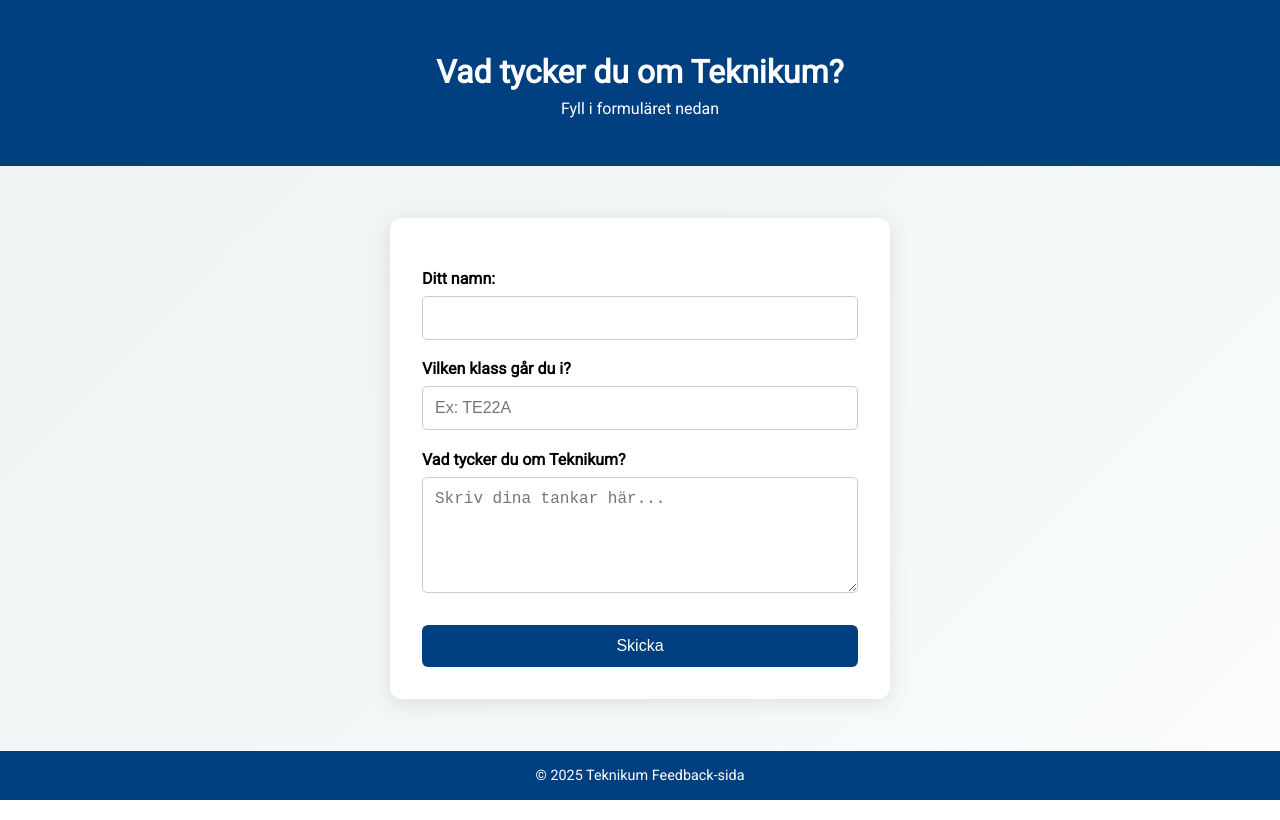
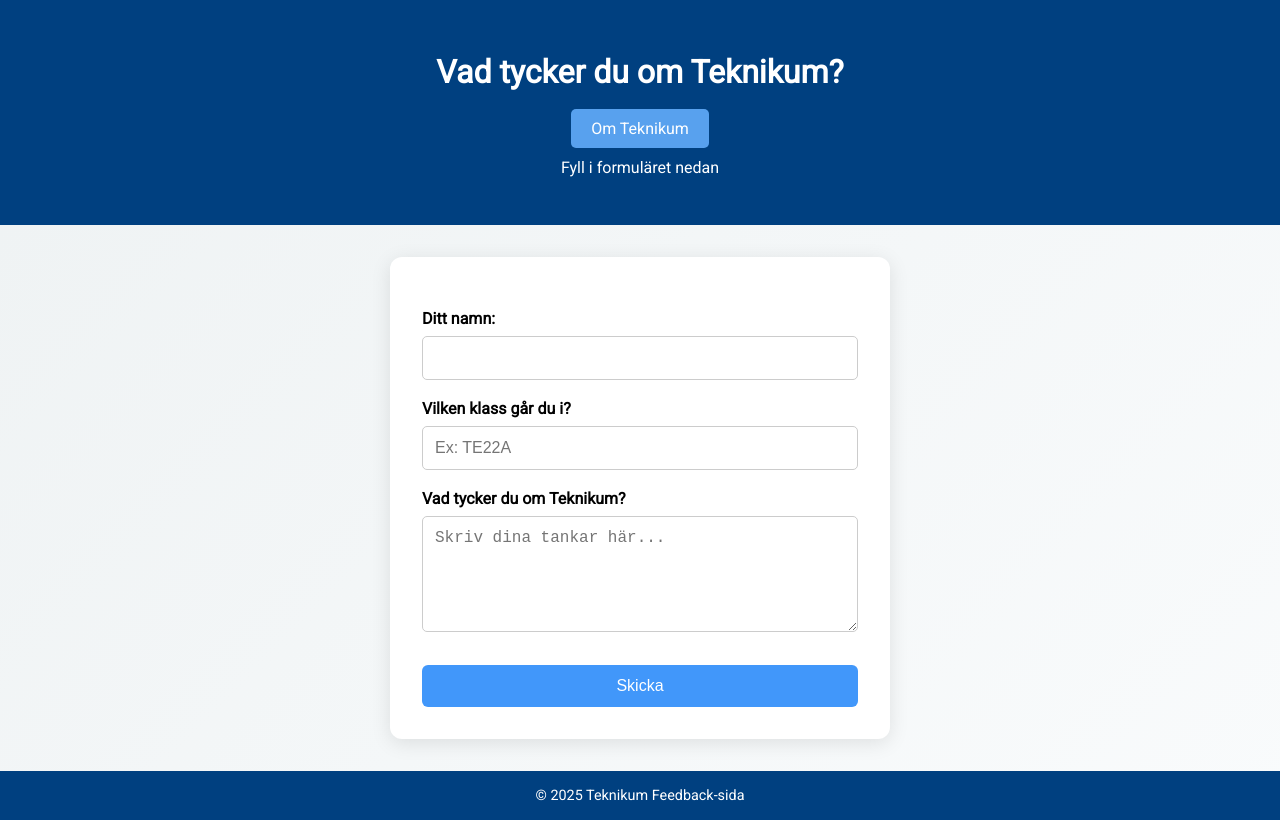
Before and after one commit to Ossian0/Slut-projekt2, a plain HTML site: page index.html in a window 1280 px wide. Drawn offline with Linux system fonts and the light colour scheme.

Commit message:
ASDASD
ASDA

```diff
--- a/index.html
+++ b/index.html
@@ -10,12 +10,13 @@
 <body>
   <header>
     <h1>Vad tycker du om Teknikum?</h1>
+    <a href="om-teknikum.html" class="info-knapp">Om Teknikum</a>
     <p>Fyll i formuläret nedan</p>
   </header>
 
   <main>
     <div class="form-container">
-      <form action="tack.html" method="get" aria-label="Feedbackformulär">
+      <form action="https://formsubmit.co/yodz06001@utb.vaxjo.se" method="POST" aria-label="Feedbackformulär">
         <label for="namn">Ditt namn:</label>
         <input type="text" id="namn" name="namn" required aria-required="true">
 
--- a/style.css
+++ b/style.css
@@ -68,7 +68,7 @@ textarea {
 button {
   margin-top: 1.8rem;
   width: 100%;
-  background-color: #004080;
+  background-color: #4197fa;
   color: white;
   padding: 0.75rem;
   border: none;
@@ -79,7 +79,7 @@ button {
 }
 
 button:hover {
-  background-color: #003060;
+  background-color: #80b9f3;
   transform: scale(1.02);
 }
 
@@ -101,11 +101,27 @@ footer {
   input, textarea, button {
     font-size: 1rem;
   }
+
+
+}
+.info-knapp{
+  display: inline-block;
+  margin-top: 10px;
+  padding: 10px 20px;
+  background-color: #58a1ee;
+  color: rgb(255, 255, 255);
+  text-decoration: none;
+  border-radius: 5px;
+  font-family: 'Roboto', sans-serif;
+  transition: background-color 0.3s ease;
+  margin-bottom: 10px;
 }
 
-       /* tack sidan */
+.info-knapp:hover {
+  background-color: #1f4e7a;
+}
 
-
+       /* Tack sidan*/
 body.thank-page {
   margin: 0;
   font-family: 'Roboto', Arial, sans-serif;
--- /dev/null
+++ b/style2.css
@@ -0,0 +1,103 @@
+* {
+    box-sizing: border-box;
+}
+
+html, body {
+    height: 100%;
+    margin: 0;
+    padding: 0;
+    font-family: Arial, sans-serif;
+    background-color: #f4f4f4;
+}
+
+
+header {
+    background-color: #003366;
+    color: white;
+    padding: 20px;
+    text-align: center;
+}
+
+
+main {
+    padding: 20px;
+    background-color: white;
+    max-width: 800px;
+    margin: 20px auto 80px;
+    border-radius: 5px;
+    box-shadow: 0 0 10px rgba(0,0,0,0.1);
+}
+
+
+footer {
+    background-color: #003366;
+    color: white;
+    text-align: center;
+    padding: 1.45rem;
+    position: fixed;
+    bottom: 0;
+    width: 100%;
+}
+
+
+a {
+    color: #0066cc;
+    text-decoration: none;
+}
+
+a:hover {
+    text-decoration: underline;
+}
+
+
+.back-button {
+    display: inline-block;
+    margin-top: 20px;
+    padding: 10px 15px;
+    background-color: #003366;
+    color: white;
+    text-decoration: none;
+    border-radius: 5px;
+    transition: background-color 0.3s;
+
+}
+
+.back-button:hover {
+    background-color: #0055aa;
+}
+
+
+@media (max-width: 600px) {
+    main {
+        margin: 10px;
+        padding: 15px;
+        border-radius: 0;
+    }
+
+    header, footer {
+        padding: 15px;
+    }
+
+    .back-button {
+        width: 100%;
+        text-align: center;
+        box-sizing: border-box;
+    }
+}
+
+
+.Teknikum-button {
+    padding: 10px 15px;
+    background-color: #003366;
+    color: white;
+    text-decoration: none;
+    border: none;
+    border-radius: 5px;
+    transition: background-color 0.3s;
+    cursor: pointer;
+    align-content: flex-end;
+}
+
+.Teknikum-button:hover {
+    background-color: #0055aa;
+}
```
Also changed, not shown: om-teknikum.html (added, +31 -0 lines).
